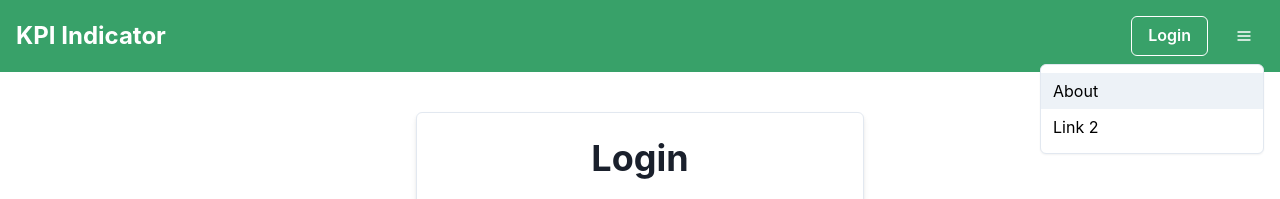
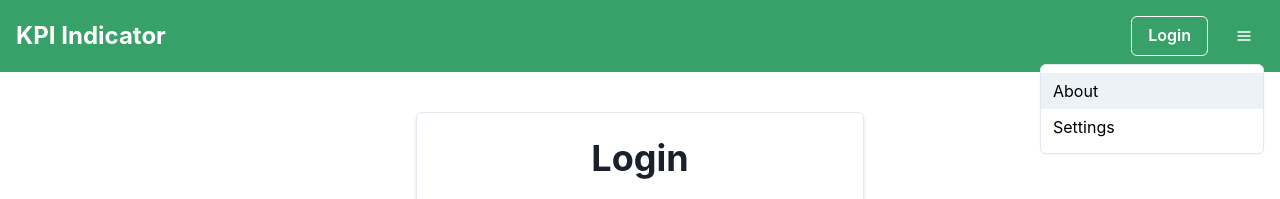
Before and after one commit to Mrgnoblennon/Example-KPI, a React (Create React App) app in the folder client/: page /login in a window 1280 px wide. Both pictures are taken after a click on the button "Open Menu". Shown: the top 199 px of the page. Built offline with nearby package versions, Linux system fonts and the light colour scheme.

Commit message:
logout now directs tohomepage

```diff
--- a/client/src/components/Header.js
+++ b/client/src/components/Header.js
@@ -2,14 +2,16 @@ import React from 'react';
 import { Box, Flex, Link, Text, Button, Spacer, Menu, MenuButton, MenuList, MenuItem, IconButton, Avatar} from "@chakra-ui/react";
 import { HamburgerIcon } from '@chakra-ui/icons';
 import AuthService from '../utils/auth'; // Import your AuthService
+import { useNavigate } from 'react-router-dom';
 
 function Header() {
+  const navigate = useNavigate();
   // Placeholder function for logging out
   const handleLogout = () => {
+
     // Implement your logout logic here
     AuthService.logout(); // Call your logout method, e.g., AuthService.logout()
-
-    // Force a page reload to reflect the user's logged-out status
+    navigate('/');
     window.location.reload();
   };
 
@@ -39,7 +41,7 @@ function Header() {
         <Text color="white" mr={2}>
           Welcome, {username}!
         </Text>
-        <Link href="/profile">
+        <Link href="/me">
           <Avatar
             name="User's Name"
             src="URL_TO_USER_AVATAR_IMAGE"
@@ -61,7 +63,7 @@ function Header() {
       />
       <MenuList placement="right"> {/* Set the placement to right */}
         <MenuItem color="black" as='a' href='#'>About</MenuItem>
-        <MenuItem color="black" as='a' href='#'>Link 2</MenuItem>
+        <MenuItem color="black" as='a' href='#'>Settings</MenuItem>
         {isAuthenticated && (
           <>
           <MenuItem color="black" as='a' href='/inventory'>Inventory</MenuItem>
--- a/client/src/utils/auth.js
+++ b/client/src/utils/auth.js
@@ -34,7 +34,6 @@ class AuthService {
 
   logout() {
     localStorage.removeItem('id_token');
-    window.location.reload();
   }
 }
 
```
